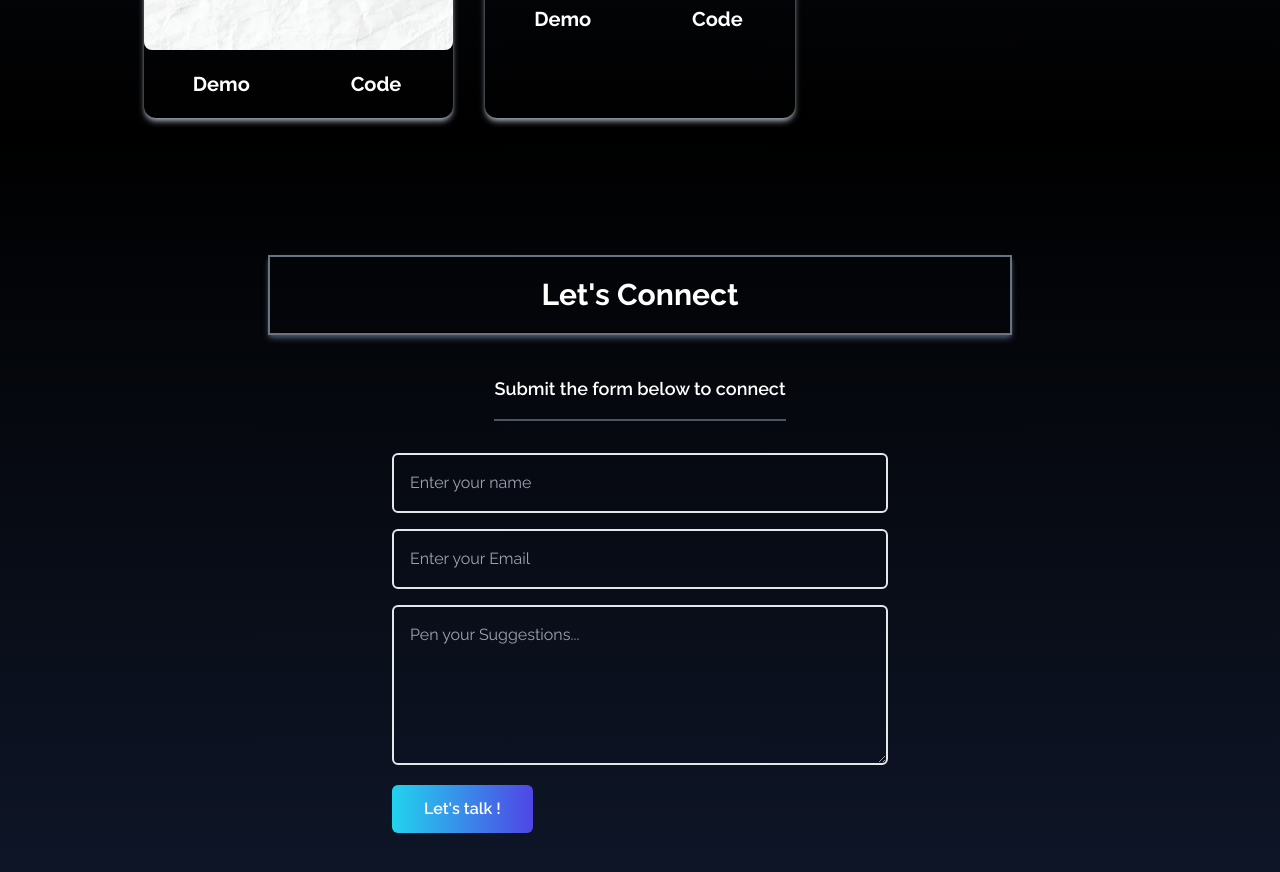
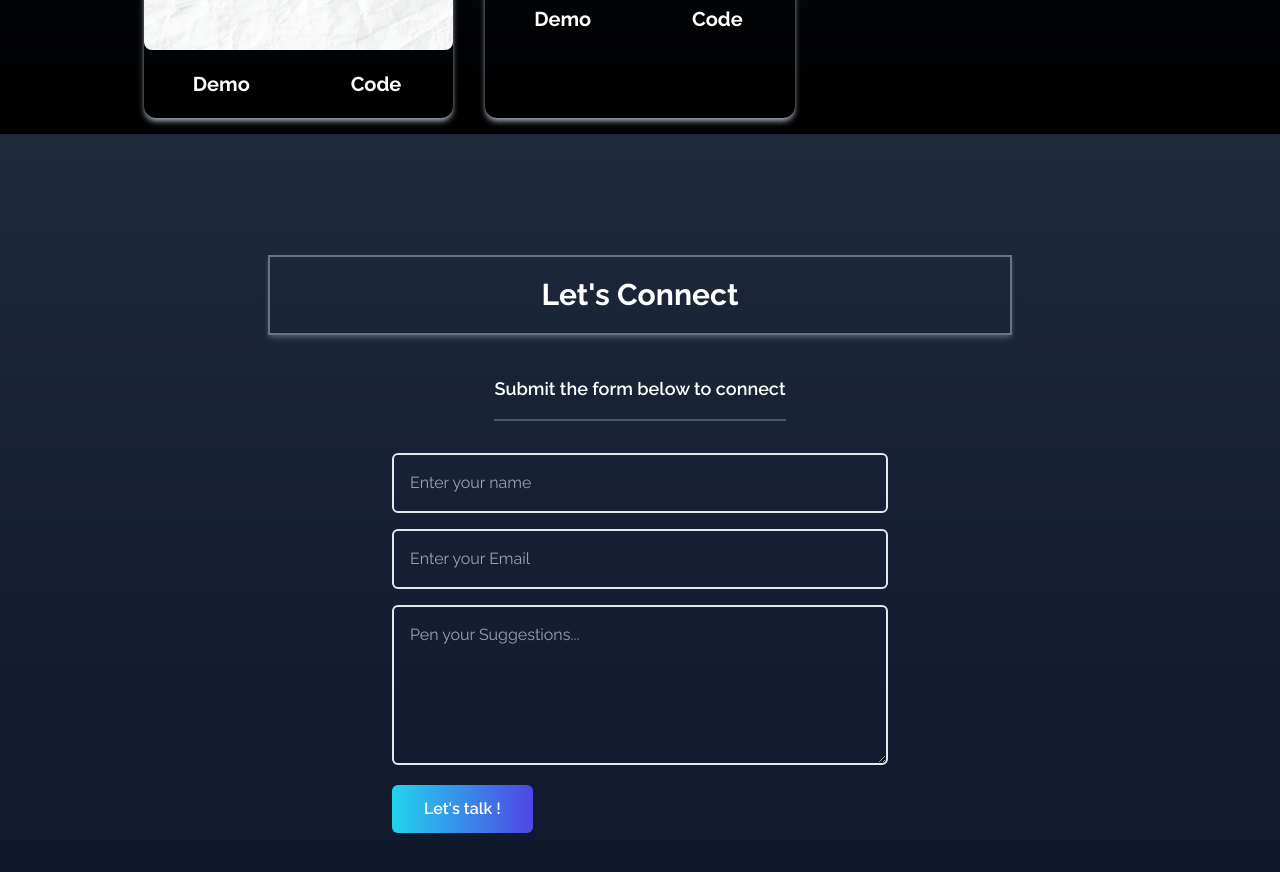
Before and after one commit to indranuj17/Portfolio, a React (Create React App) app: page / in a window 1280 px wide. Shown: the part 3560-4432 px from the top of the page. Built offline with nearby package versions, Linux system fonts and the light colour scheme.

Commit message:
Update Contact.jsx

```diff
--- a/src/Components/Contact.jsx
+++ b/src/Components/Contact.jsx
@@ -2,7 +2,7 @@ import React from 'react'
 
 export const Contact = () => {
   return (
-    <div id="Contact" name="contact" className='bg-gradient-to-b from-black to bg-slate-900 h-screen w-full text-white '>
+    <div id="Contact" name="contact" className='bg-gradient-to-b from-slate-800 to bg-slate-900 h-screen w-full text-white '>
         <div className='flex flex-col p-4 justify-center max-w-screen-lg mx-auto h-full'>
             <div className='pb-8 flex flex-col justify-center mt-5'>
             <button className='border-solid border-2 border-gray-500 bg-transparent text-3xl font-bold z-10 cursor-default px-12 w-3/4 mx-auto py-5 shadow-md shadow-slate-600'>Let's Connect</button>
```
